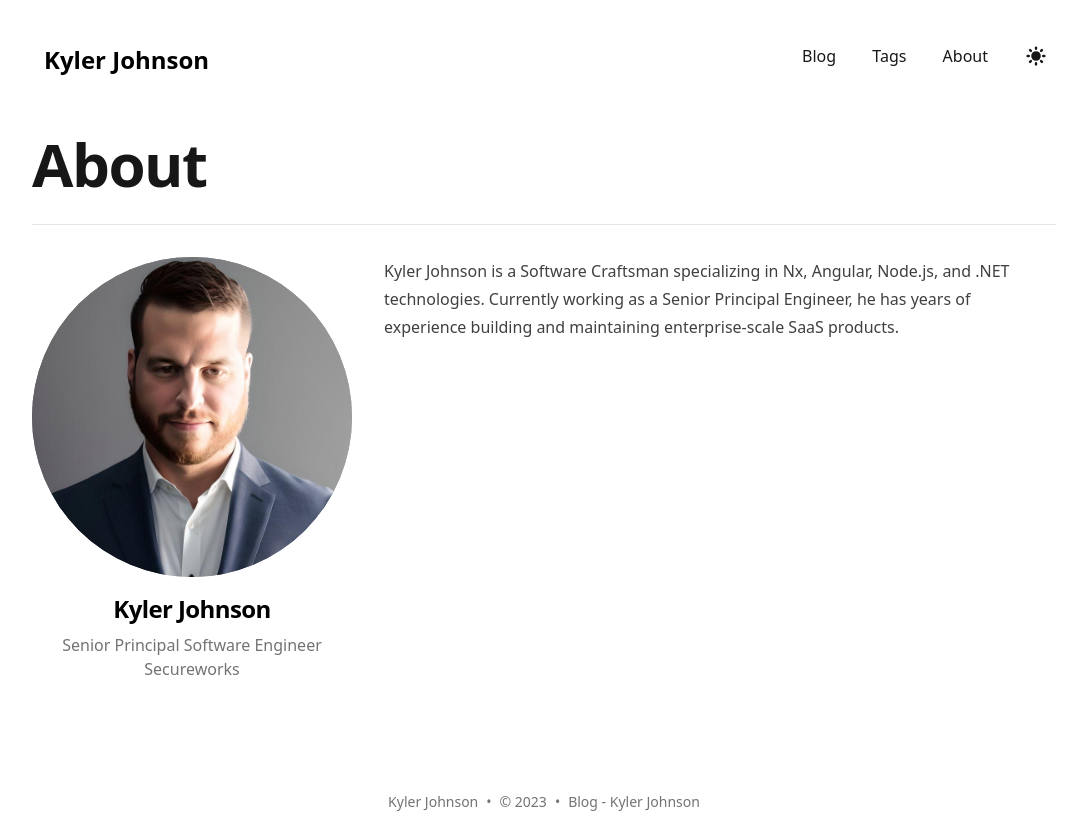
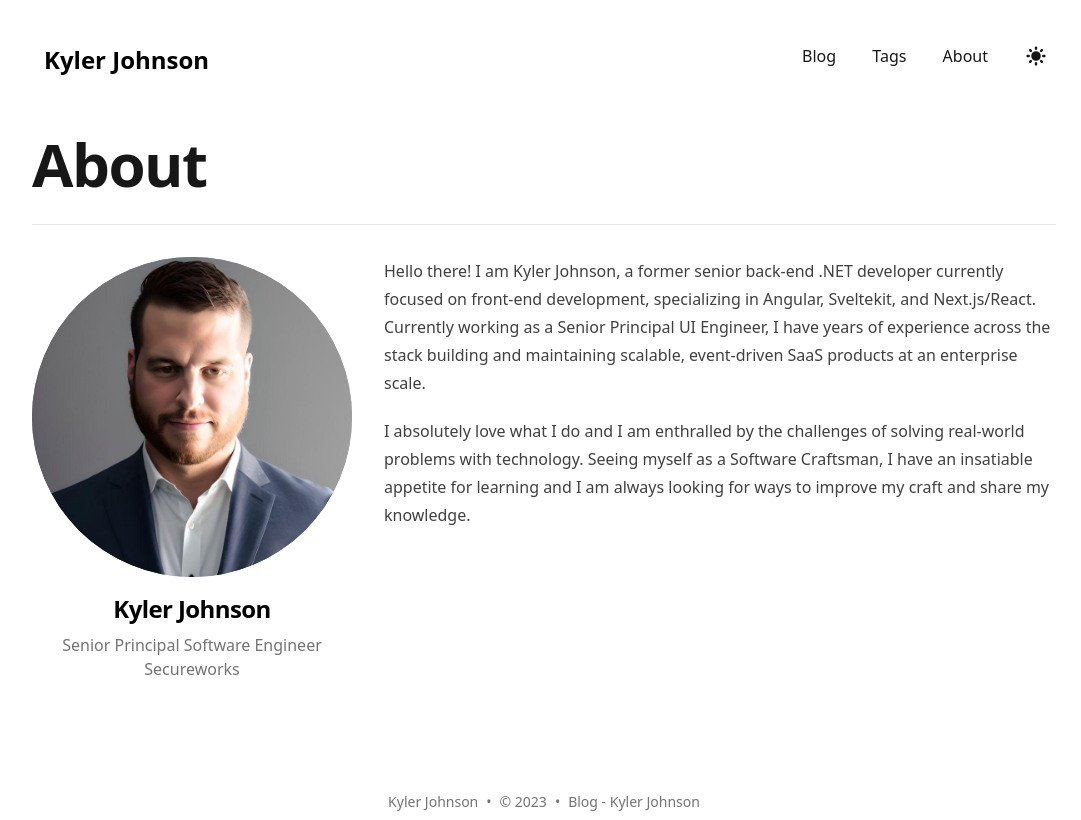
Before and after one commit to KylerJohnsonDev/blog, a SvelteKit app: page /about in a window 1280 px wide. Shown: the whole page, without its empty margins (96-1177 px from the left). Built offline with nearby package versions, Linux system fonts and the light colour scheme; some icons are missing.

Commit message:
update about me

```diff
--- a/src/routes/about/+page.svelte
+++ b/src/routes/about/+page.svelte
@@ -28,8 +28,16 @@
             </div>
             <div class="prose max-w-none pt-8 pb-8 dark:prose-dark xl:col-span-2">
                 <p>
-                    Kyler Johnson is a Software Craftsman specializing in Nx, Angular, Node.js, and .NET technologies. Currently working as a Senior Principal Engineer, he has years of experience building and maintaining enterprise-scale SaaS products.
+                    Hello there! I am Kyler Johnson, a former senior back-end .NET developer currently focused on front-end development, specializing in Angular, Sveltekit, and Next.js/React. Currently working as a Senior Principal UI Engineer, I have years of experience across the stack building and maintaining scalable, event-driven SaaS products at an enterprise scale.
                 </p>
+
+                <p>
+                    I absolutely love what I do and I am enthralled by the challenges of solving real-world problems with technology. Seeing myself as a Software Craftsman, I have an insatiable appetite for learning and I am always looking for ways to improve my craft and share my knowledge.
+                </p>
+
+<!--                <p>-->
+<!--                    I subscribe to the idea that there is much more to being a good developer than just writing code and deep technical knowledge. Keeping the "big picture" in focus, taking ownership, communicating effectively, and being a team player are all just as important.-->
+<!--                </p>-->
             </div>
         </div>
     </div>
```
